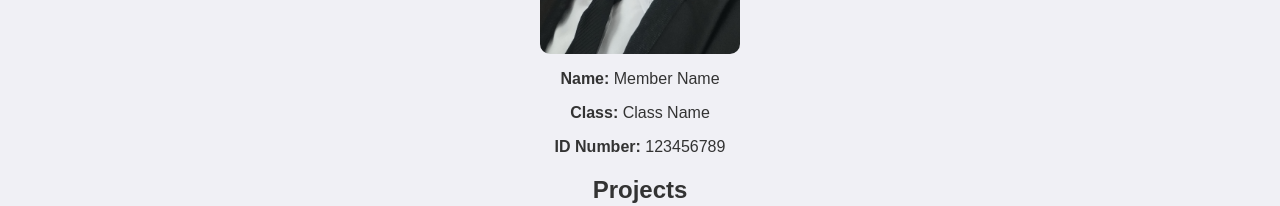
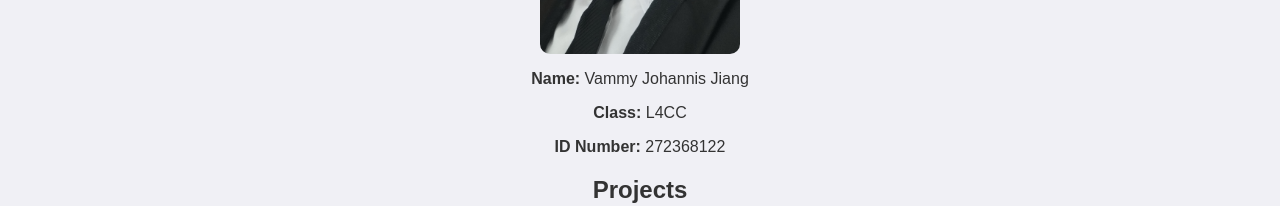
Before and after one commit to TanaRuin/2702368122_asignment2, a plain HTML site: page vammy.html in a window 1280 px wide. Shown: the part 378-584 px from the top of the page. Drawn offline with nearby package versions, Linux system fonts and the light colour scheme.

Commit message:
Update vammy.html

```diff
--- a/vammy.html
+++ b/vammy.html
@@ -25,9 +25,9 @@
     <section class="profile">
         <h1>Member Name</h1>
         <img src="vammy.jpg" alt="Member Picture" class="profile-img">
-        <p><strong>Name:</strong> Member Name</p>
-        <p><strong>Class:</strong> Class Name</p>
-        <p><strong>ID Number:</strong> 123456789</p>
+        <p><strong>Name:</strong> Vammy Johannis Jiang</p>
+        <p><strong>Class:</strong> L4CC</p>
+        <p><strong>ID Number:</strong> 272368122</p>
     </section>
 
     <section class="projects">
```
